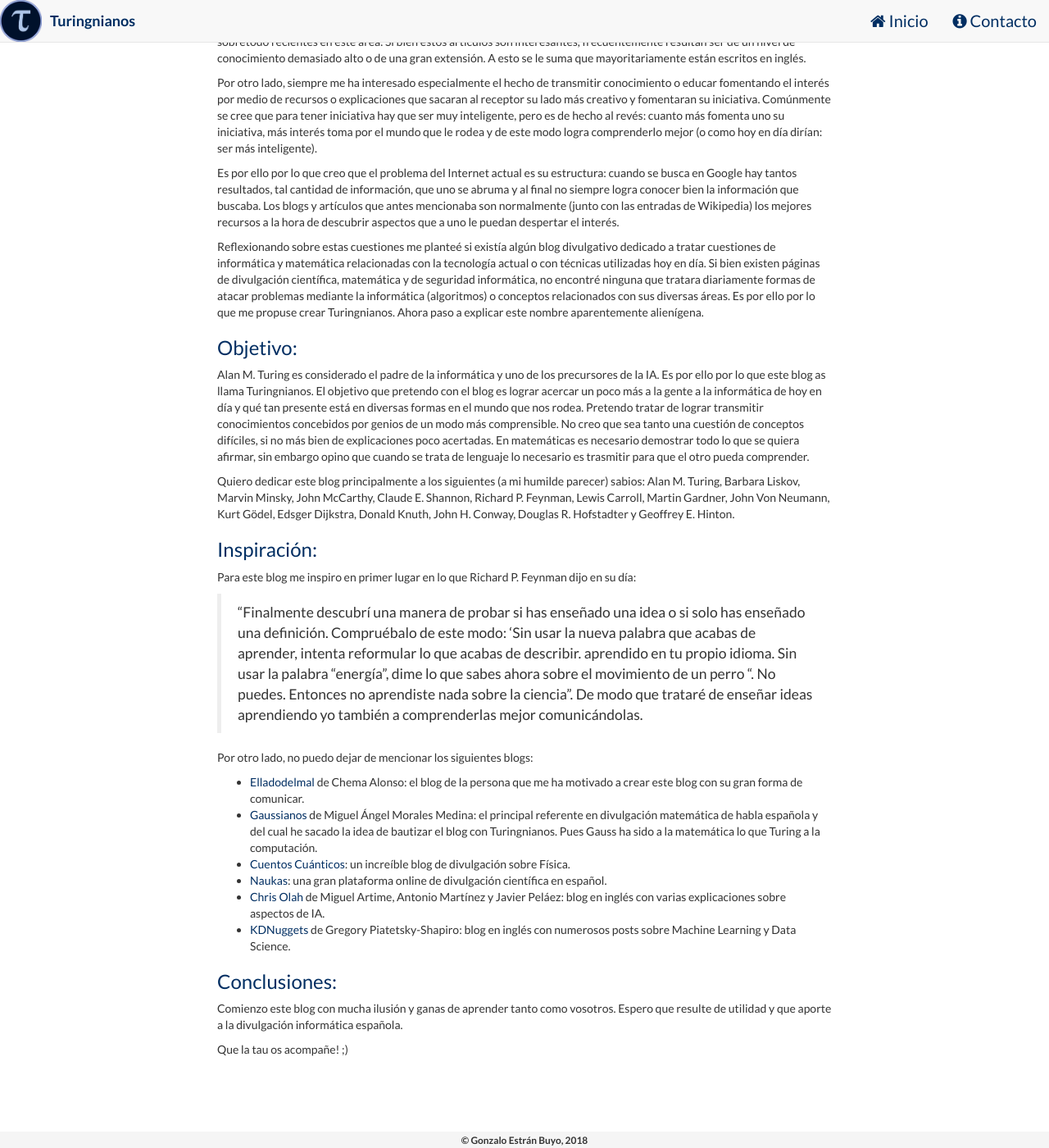
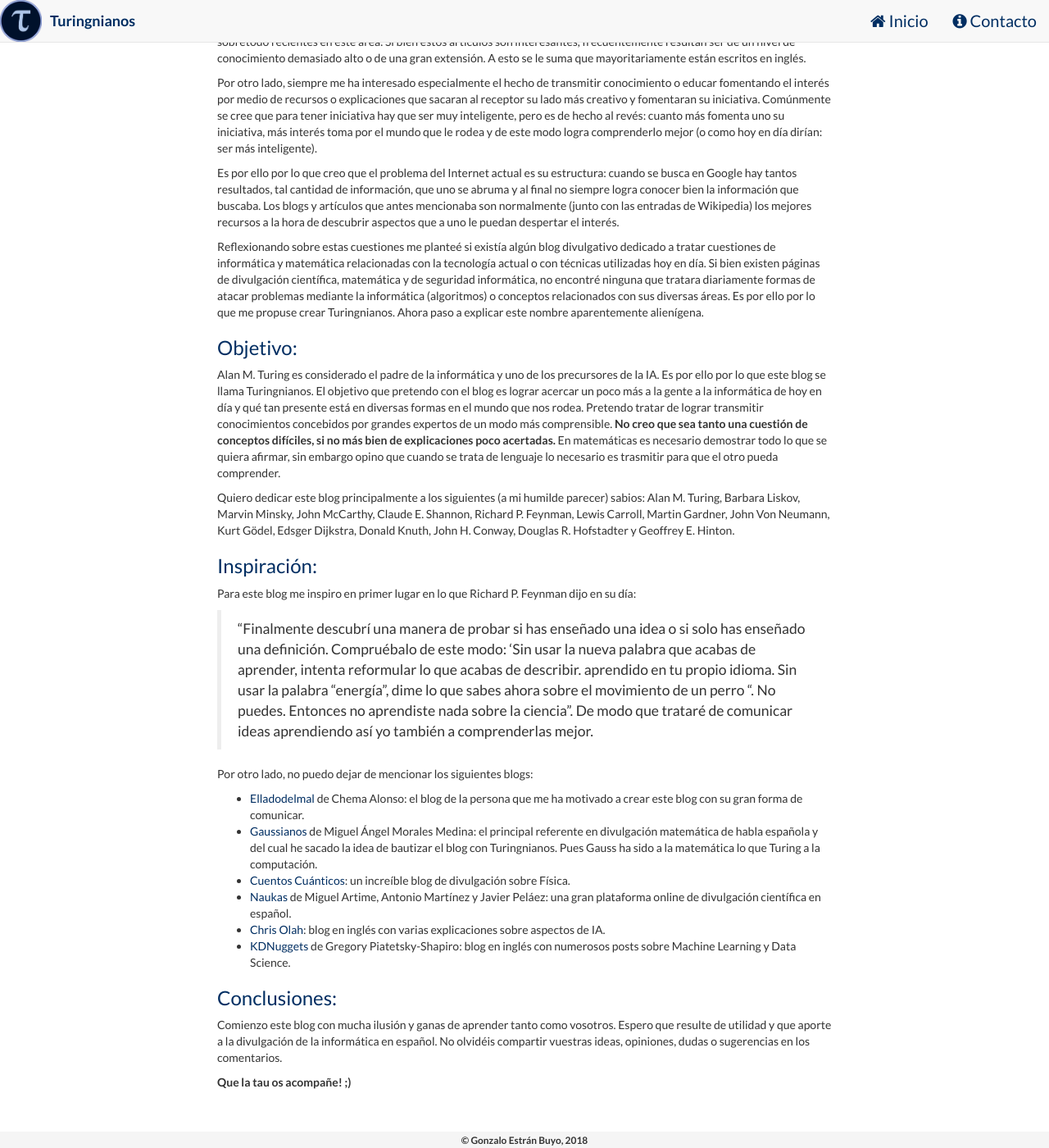
Before and after one commit to turingnianos/turingnianos.github.io, a Jekyll site: the page built from _posts/2018-01-03-hola-mundo.md, in a window 1280 px wide and 1400 px high, scrolled down 278 px. Shown: the whole window at 82% size. Built offline with Jekyll 4.4.1, drawn with Linux system fonts in a browser that asks for light colours; nearby versions of some CDN libraries; comment, search, counter and statistics services are not loaded; some of the changed text lies outside the part shown.

Commit message:
Update 2018-01-03-hola-mundo.md

```diff
--- a/_posts/2018-01-03-hola-mundo.md
+++ b/_posts/2018-01-03-hola-mundo.md
@@ -1,6 +1,6 @@
 ---
 layout: post
-tags: inteligencia-artificial informática matemáticas divulgación
+tags: informática matemáticas divulgación inteligencia-artificial
 date: 2018-01-03 17:40
 thumbnail: /logo.png
 title: ¡Hola Mundo!
@@ -23,24 +23,24 @@ Es por ello por lo que creo que el problema del Internet actual es su estructura
 Reflexionando sobre estas cuestiones me planteé si existía algún blog divulgativo dedicado a tratar cuestiones de informática y matemática relacionadas con la tecnología actual  o con técnicas utilizadas hoy en día. Si bien existen páginas de divulgación científica, matemática y de seguridad informática, no encontré ninguna que tratara diariamente formas de atacar problemas mediante la informática (algoritmos) o conceptos relacionados con sus diversas áreas. Es por ello por lo que me propuse crear Turingnianos. Ahora paso a explicar este nombre aparentemente alienígena.
 
 ### Objetivo:
-Alan M. Turing es considerado el padre de la informática y uno de los precursores de la IA. Es por ello por lo que este blog as llama Turingnianos. El objetivo que pretendo con el blog es lograr acercar un poco más a la gente a la informática de hoy en día y qué tan presente está en diversas formas en el mundo que nos rodea. Pretendo tratar de lograr transmitir conocimientos concebidos por genios de un modo más comprensible. No creo que sea tanto una cuestión de conceptos difíciles, si no más bien de explicaciones poco acertadas. En matemáticas es necesario demostrar todo lo que se quiera afirmar, sin embargo opino que cuando se trata de lenguaje lo necesario es trasmitir para que el otro pueda comprender.
+Alan M. Turing es considerado el padre de la informática y uno de los precursores de la IA. Es por ello por lo que este blog se llama Turingnianos. El objetivo que pretendo con el blog es lograr acercar un poco más a la gente a la informática de hoy en día y qué tan presente está en diversas formas en el mundo que nos rodea. Pretendo tratar de lograr transmitir conocimientos concebidos por grandes expertos de un modo más comprensible. **No creo que sea tanto una cuestión de conceptos difíciles, si no más bien de explicaciones poco acertadas.** En matemáticas es necesario demostrar todo lo que se quiera afirmar, sin embargo opino que cuando se trata de lenguaje lo necesario es trasmitir para que el otro pueda comprender.
 
 Quiero dedicar este blog principalmente a los siguientes (a mi humilde parecer) sabios: Alan M. Turing, Barbara Liskov, Marvin Minsky, John McCarthy, Claude E. Shannon, Richard P. Feynman, Lewis Carroll, Martin Gardner, John Von Neumann, Kurt Gödel, Edsger Dijkstra, Donald Knuth, John H. Conway, Douglas R. Hofstadter y Geoffrey E. Hinton.
 
 ### Inspiración:
 Para este blog me inspiro en primer lugar en lo que Richard P. Feynman dijo en su día:
 > "Finalmente descubrí una manera de probar si has enseñado una idea o si solo has enseñado una definición. Compruébalo de este modo: 'Sin usar la nueva palabra que acabas de aprender, intenta reformular lo que acabas de describir. aprendido en tu propio idioma. Sin usar la palabra "energía", dime lo que sabes ahora sobre el movimiento de un perro ". No puedes. Entonces no aprendiste nada sobre la ciencia".
-De modo que trataré de enseñar ideas aprendiendo yo también a comprenderlas mejor comunicándolas.
+De modo que trataré de comunicar ideas aprendiendo así yo también a comprenderlas mejor.
 
 Por otro lado, no puedo dejar de mencionar los siguientes blogs:
 * [Elladodelmal](elladodelmal.com) de Chema Alonso: el blog de la persona que me ha motivado a crear este blog con su gran forma de comunicar.
 * [Gaussianos](gaussianos.com) de Miguel Ángel Morales Medina: el principal referente en divulgación matemática de habla española y del cual he sacado la idea de bautizar el blog con Turingnianos. Pues Gauss ha sido a la matemática lo que Turing a la computación.
 * [Cuentos Cuánticos](https://cuentos-cuanticos.com/): un increíble blog de divulgación sobre Física.
-* [Naukas](http://naukas.com/): una gran plataforma online de divulgación científica en español.
-* [Chris Olah](colah.github.io) de Miguel Artime, Antonio Martínez y  Javier Peláez: blog en inglés con varias explicaciones sobre aspectos de IA.
+* [Naukas](http://naukas.com/) de Miguel Artime, Antonio Martínez y  Javier Peláez: una gran plataforma online de divulgación científica en español.
+* [Chris Olah](colah.github.io): blog en inglés con varias explicaciones sobre aspectos de IA.
 * [KDNuggets](https://www.kdnuggets.com/) de Gregory Piatetsky-Shapiro: blog en inglés con numerosos posts sobre Machine Learning y Data Science.
 
 ### Conclusiones:
-Comienzo este blog con mucha ilusión y ganas de aprender tanto como vosotros. Espero que resulte de utilidad y que aporte a la divulgación informática española.
+Comienzo este blog con mucha ilusión y ganas de aprender tanto como vosotros. Espero que resulte de utilidad y que aporte a la divulgación de la informática en español. No olvidéis compartir vuestras ideas, opiniones, dudas o sugerencias en los comentarios.
 
-Que la tau os acompañe! ;)
+**Que la tau os acompañe! ;)**
```
